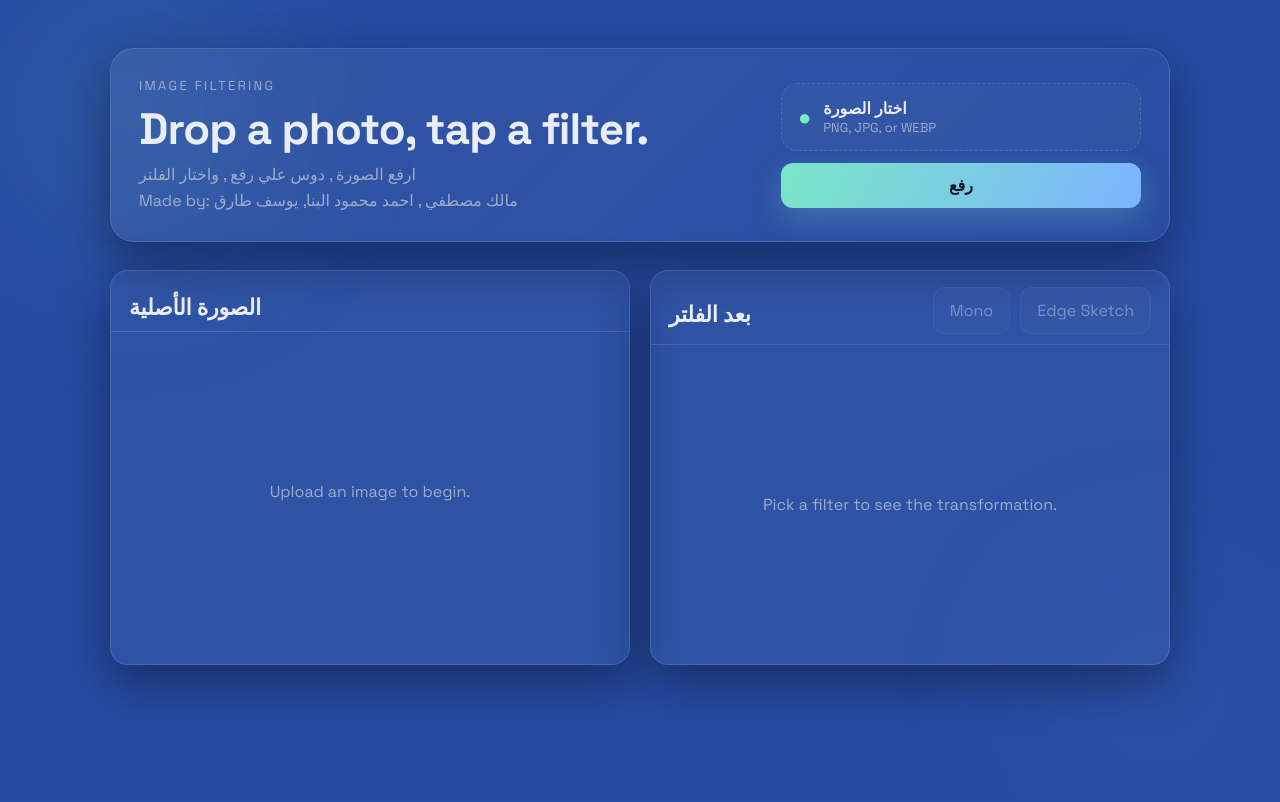
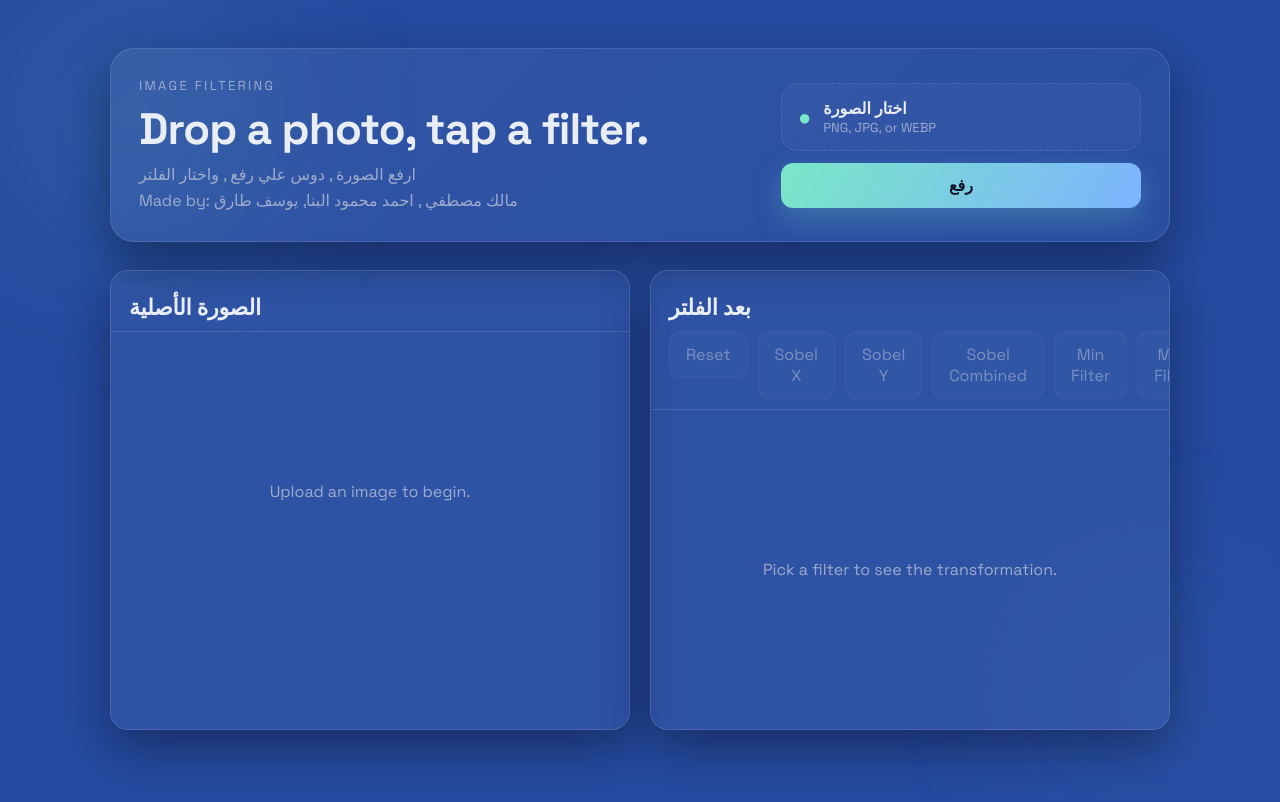
Before and after one commit to 01Malek01/image-filter-app, a Flask app: page / in a window 1280 px wide. Before the commit the page ends 705 px from the top, so only its background shows below. Run offline with Flask 3, Linux system fonts and the light colour scheme.

Commit message:
added more filters, now the filters stack on each other and added a reset button

```diff
--- a/app.py
+++ b/app.py
@@ -51,7 +51,8 @@ def create_app() -> Flask:
     def apply_filter():
         filter_name = request.form.get("filter")
         images = _get_images()
-        encoded_image = images.get("original")
+        # Stack filters: use processed if present, otherwise original
+        encoded_image = images.get("processed") or images.get("original")
         if not encoded_image:
             flash("Upload an image first.")
             return redirect(url_for("index"))
@@ -60,6 +61,16 @@ def create_app() -> Flask:
         filtered = _run_filter(image, filter_name)
         images["processed"] = _encode_image(filtered)
         flash("Filter applied.")
+        return redirect(url_for("index"))
+
+    @app.route("/reset", methods=["POST"])
+    def reset():
+        images = _get_images()
+        if images:
+            images["processed"] = None
+            flash("Reset to original image.")
+        else:
+            flash("Upload an image first.")
         return redirect(url_for("index"))
 
     return app
@@ -91,14 +102,49 @@ def _encode_image(image) -> str:
 
 
 def _run_filter(image, filter_name: str):
-    if filter_name == "mono":
+
+    if filter_name == "mean":
         gray = cv2.cvtColor(image, cv2.COLOR_BGR2GRAY)
-        return cv2.cvtColor(gray, cv2.COLOR_GRAY2BGR)
+        mean_filtered = cv2.blur(gray, (3, 3))
+        return cv2.cvtColor(mean_filtered, cv2.COLOR_GRAY2BGR)
 
-    if filter_name == "edge":
+    if filter_name == "median":
         gray = cv2.cvtColor(image, cv2.COLOR_BGR2GRAY)
-        edges = cv2.Canny(gray, 90, 160)
-        return cv2.cvtColor(edges, cv2.COLOR_GRAY2BGR)
+        median_filtered = cv2.medianBlur(gray, 3)
+        return cv2.cvtColor(median_filtered, cv2.COLOR_GRAY2BGR)
+
+    if filter_name == "min":
+        gray = cv2.cvtColor(image, cv2.COLOR_BGR2GRAY)
+        kernel = np.ones((3, 3), np.uint8)
+        min_filtered = cv2.erode(gray, kernel)
+        return cv2.cvtColor(min_filtered, cv2.COLOR_GRAY2BGR)
+
+    if filter_name == "max":
+        gray = cv2.cvtColor(image, cv2.COLOR_BGR2GRAY)
+        kernel = np.ones((3, 3), np.uint8)
+        max_filtered = cv2.dilate(gray, kernel)
+        return cv2.cvtColor(max_filtered, cv2.COLOR_GRAY2BGR)
+
+    if filter_name == "sobelx":
+        gray = cv2.cvtColor(image, cv2.COLOR_BGR2GRAY)
+        sx = cv2.Sobel(gray, cv2.CV_64F, 1, 0, ksize=3)
+        sx = np.uint8(np.absolute(sx))
+        return cv2.cvtColor(sx, cv2.COLOR_GRAY2BGR)
+
+    if filter_name == "sobely":
+        gray = cv2.cvtColor(image, cv2.COLOR_BGR2GRAY)
+        sy = cv2.Sobel(gray, cv2.CV_64F, 0, 1, ksize=3)
+        sy = np.uint8(np.absolute(sy))
+        return cv2.cvtColor(sy, cv2.COLOR_GRAY2BGR)
+
+    if filter_name == "sobel":
+        gray = cv2.cvtColor(image, cv2.COLOR_BGR2GRAY)
+        sx = cv2.Sobel(gray, cv2.CV_64F, 1, 0, ksize=3)
+        sy = cv2.Sobel(gray, cv2.CV_64F, 0, 1, ksize=3)
+        sx = np.uint8(np.absolute(sx))
+        sy = np.uint8(np.absolute(sy))
+        combined = cv2.bitwise_or(sx, sy)
+        return cv2.cvtColor(combined, cv2.COLOR_GRAY2BGR)
 
     # Default: a gentle glow effect.
     blur = cv2.GaussianBlur(image, (0, 0), sigmaX=8)
--- a/static/css/styles.css
+++ b/static/css/styles.css
@@ -205,10 +205,14 @@ p {
   justify-content: space-between;
   align-items: center;
   padding: 16px 18px 10px;
+  flex-wrap: wrap;
+  overflow-x: auto;
 }
 
 .controls {
   gap: 10px;
+  display: flex;
+  flex-wrap: wrap;
 }
 
 .buttons {
--- a/templates/index.html
+++ b/templates/index.html
@@ -87,8 +87,7 @@
               <h2>بعد الفلتر</h2>
             </div>
             <div class="buttons">
-              <form action="{{ url_for('apply_filter') }}" method="post">
-                <input type="hidden" name="filter" value="mono" />
+              <form action="{{ url_for('reset') }}" method="post">
                 <button
                   class="ghost"
                   type="submit"
@@ -100,11 +99,11 @@
                   endif
                   %}
                 >
-                  Mono
+                  Reset
                 </button>
               </form>
               <form action="{{ url_for('apply_filter') }}" method="post">
-                <input type="hidden" name="filter" value="edge" />
+                <input type="hidden" name="filter" value="sobelx" />
                 <button
                   class="ghost"
                   type="submit"
@@ -116,7 +115,103 @@
                   endif
                   %}
                 >
-                  Edge Sketch
+                  Sobel X
+                </button>
+              </form>
+              <form action="{{ url_for('apply_filter') }}" method="post">
+                <input type="hidden" name="filter" value="sobely" />
+                <button
+                  class="ghost"
+                  type="submit"
+                  {%
+                  if
+                  not
+                  original_image
+                  %}disabled{%
+                  endif
+                  %}
+                >
+                  Sobel Y
+                </button>
+              </form>
+              <form action="{{ url_for('apply_filter') }}" method="post">
+                <input type="hidden" name="filter" value="sobel" />
+                <button
+                  class="ghost"
+                  type="submit"
+                  {%
+                  if
+                  not
+                  original_image
+                  %}disabled{%
+                  endif
+                  %}
+                >
+                  Sobel Combined
+                </button>
+              </form>
+              <form action="{{ url_for('apply_filter') }}" method="post">
+                <input type="hidden" name="filter" value="min" />
+                <button
+                  class="ghost"
+                  type="submit"
+                  {%
+                  if
+                  not
+                  original_image
+                  %}disabled{%
+                  endif
+                  %}
+                >
+                  Min Filter
+                </button>
+              </form>
+              <form action="{{ url_for('apply_filter') }}" method="post">
+                <input type="hidden" name="filter" value="max" />
+                <button
+                  class="ghost"
+                  type="submit"
+                  {%
+                  if
+                  not
+                  original_image
+                  %}disabled{%
+                  endif
+                  %}
+                >
+                  Max Filter
+                </button>
+              </form>
+              <form action="{{ url_for('apply_filter') }}" method="post">
+                <input type="hidden" name="filter" value="median" />
+                <button
+                  class="ghost"
+                  type="submit"
+                  {%
+                  if
+                  not
+                  original_image
+                  %}disabled{%
+                  endif
+                  %}
+                >
+                  Median Filter
+                </button>
+              </form>
+              <form action="{{ url_for('apply_filter') }}" method="post">
+                <input type="hidden" name="filter" value="mean" />
+                <button
+                  class="ghost"
+                  type="submit"
+                  {%
+                  if
+                  not
+                  original_image
+                  %}disabled{%
+                  endif
+                  %}
+                >
+                  Mean Filter
                 </button>
               </form>
             </div>
```
